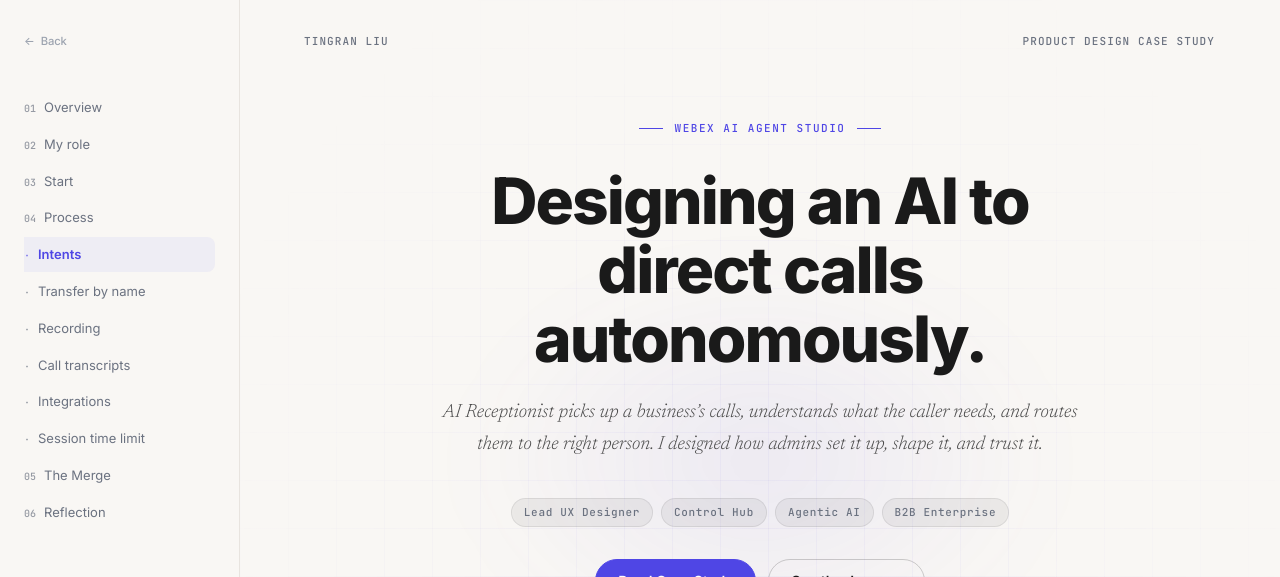
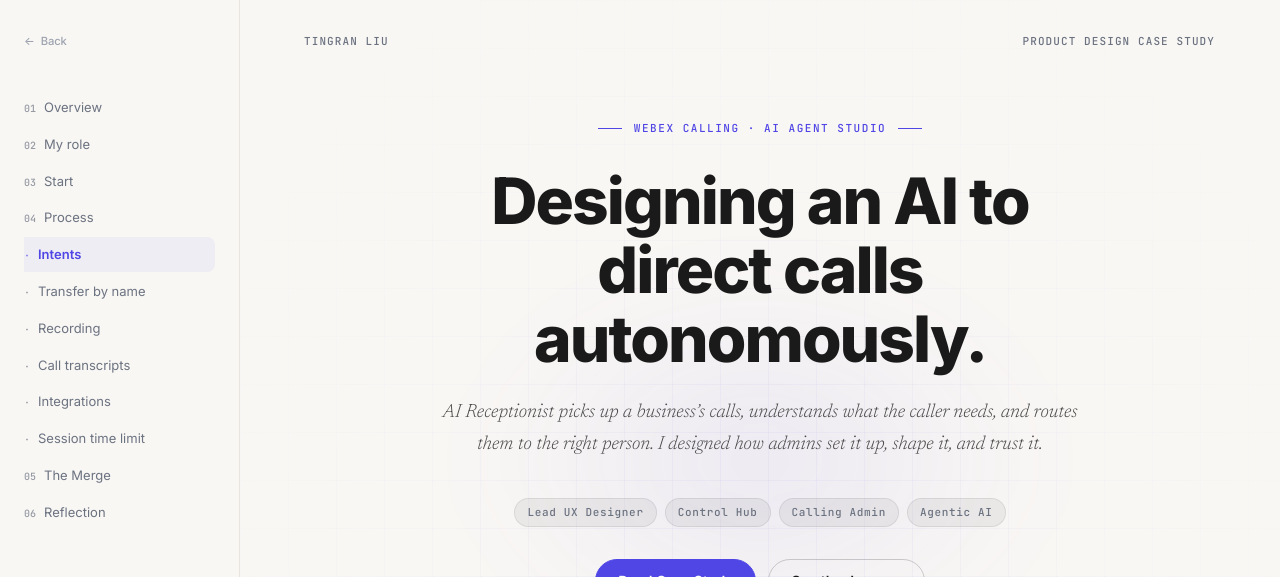
Before and after one commit to tingran-liu/ai-receptionist, a plain HTML site: page index.html in a window 1280 px wide. Shown: the top 577 px of the page. Drawn offline with Linux system fonts and the light colour scheme.

Commit message:
Add files via upload

```diff
--- a/index.html
+++ b/index.html
@@ -584,10 +584,10 @@ a.cs-item:hover,a.cs-item:focus-visible{background:rgba(79,70,229,0.06);outline:
     <div class="cs-select"><button type="button" class="cs-trigger" id="cs-trigger" aria-haspopup="true" aria-expanded="false" aria-controls="cs-menu" aria-label="Select case study"><span class="cs-default">Product Design Case Study</span><span class="cs-alt">Select case study</span><svg class="cs-chev" viewBox="0 0 16 16" fill="none" aria-hidden="true"><path d="M4 6l4 4 4-4" stroke="currentColor" stroke-width="1.5" stroke-linecap="round" stroke-linejoin="round"/></svg></button><ul class="cs-menu" id="cs-menu" hidden><li><a class="cs-item" href="https://work.tingranliu.com/ai-receptionist/" target="_top" aria-current="page">AI Receptionist<span class="cs-note">Current</span></a></li><li><a class="cs-item" href="https://work.tingranliu.com/personal-agent/" target="_top">Personal Agent</a></li><li><span class="cs-item" aria-disabled="true">Operating Modes<span class="cs-note">Coming soon</span></span></li></ul></div>
   </div>
   <div class="cover-stack">
-    <div class="cover-eyebrow cover-in" style="animation-delay:.2s"><span class="cover-eyebrow-line"></span><span class="cover-eyebrow-label">Webex AI Agent Studio</span><span class="cover-eyebrow-line"></span></div>
+    <div class="cover-eyebrow cover-in" style="animation-delay:.2s"><span class="cover-eyebrow-line"></span><span class="cover-eyebrow-label">Webex Calling · AI Agent Studio</span><span class="cover-eyebrow-line"></span></div>
     <h1 class="cover-headline-text cover-in" style="animation-delay:.35s">Designing an AI to<br>direct calls autonomously.</h1>
     <div class="cover-subhead-wrap cover-in" style="animation-delay:.5s"><p class="cover-subhead-text">AI Receptionist picks up a business’s calls, understands what the caller needs, and routes them to the right person. I designed how admins set it up, shape it, and trust it.</p></div>
-    <div class="cover-chips-wrap cover-in" style="animation-delay:.62s"><span class="cover-chip">Lead UX Designer</span><span class="cover-chip">Control Hub</span><span class="cover-chip">Agentic AI</span><span class="cover-chip">B2B Enterprise</span></div>
+    <div class="cover-chips-wrap cover-in" style="animation-delay:.62s"><span class="cover-chip">Lead UX Designer</span><span class="cover-chip">Control Hub</span><span class="cover-chip">Calling Admin</span><span class="cover-chip">Agentic AI</span></div>
     <div class="cover-ctas-wrap cover-in" style="animation-delay:.72s"><a href="#overview" class="btn btn--primary">Read Case Study</a><a href="#start" class="btn btn--outline">See the Journey</a></div>
     <div class="cover-in" style="animation-delay:.85s"><div class="hero-card-scene"><div class="hero-card-inner"><div class="ph" style="border-radius:16px;background-color:#FFFFFF"><span class="ph-title">Hero image</span><span class="ph-sub">AI Receptionist admin portal in Control Hub · 16:9</span></div></div></div></div>
   </div>
```
